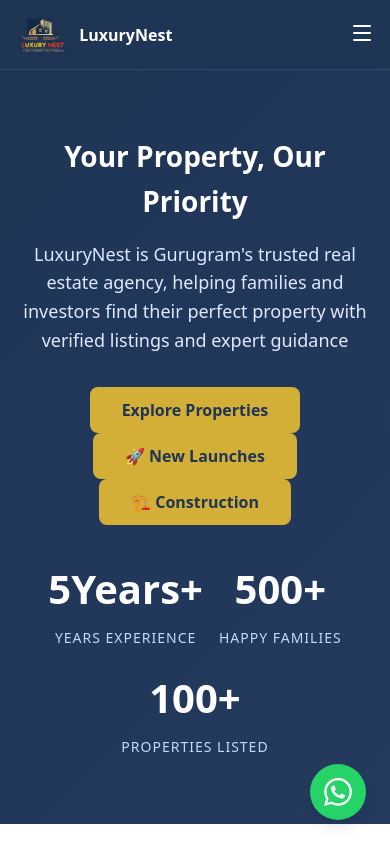
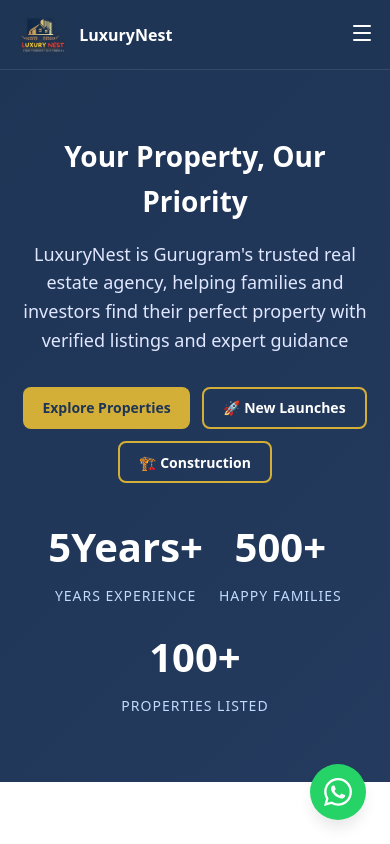
Before and after one commit to gauravquest00-create/luxurynest.llp, a React (Vite) app: page / in a window 390 px wide. Shown: the top 844 px of the page. Built offline with nearby package versions, Linux system fonts and the light colour scheme.

Commit message:
Update hero-banner.css

```diff
--- a/src/styles/components/home/hero-banner.css
+++ b/src/styles/components/home/hero-banner.css
@@ -24,23 +24,51 @@
   max-width: 600px;
   margin-left: auto;
   margin-right: auto;
-  color: #e0e7ff; /* light blue for good contrast */
+  color: #e0e7ff;
 }
 
+/* Buttons Container */
+.hero-buttons {
+  display: flex;
+  gap: 1rem;
+  justify-content: center;
+  margin-bottom: 2rem;
+  flex-wrap: wrap;
+}
+
+/* Base Button Style */
 .hero-btn {
-  background-color: #D4AF37; /* Gold */
-  color: #1F3556; /* Navy text */
-  padding: 0.75rem 2rem;
+  padding: 0.75rem 1.5rem;
   border-radius: 0.5rem;
-  border: none;
   font-size: 1rem;
   font-weight: bold;
   cursor: pointer;
-  transition: background-color 0.2s, transform 0.2s;
+  transition: all 0.3s ease;
+  font-family: inherit;
 }
 
-.hero-btn:hover {
-  background-color: #B8962C; /* Darker gold */
+/* Primary Button - Gold */
+.hero-btn.primary {
+  background-color: #D4AF37;
+  color: #1F3556;
+  border: none;
+}
+
+.hero-btn.primary:hover {
+  background-color: #B8962C;
+  transform: translateY(-2px);
+}
+
+/* Secondary Button - Outline */
+.hero-btn.secondary {
+  background-color: transparent;
+  color: white;
+  border: 2px solid #D4AF37;
+}
+
+.hero-btn.secondary:hover {
+  background-color: #D4AF37;
+  color: #1F3556;
   transform: translateY(-2px);
 }
 
@@ -60,7 +88,7 @@
   font-size: 1.5rem;
   font-weight: bold;
   display: block;
-  color: #D4AF37; /* Gold for numbers */
+  color: #D4AF37;
 }
 
 .stat-label {
@@ -72,6 +100,16 @@
   .hero-title {
     font-size: 1.75rem;
   }
+
+  .hero-buttons {
+    gap: 0.75rem;
+  }
+
+  .hero-btn {
+    padding: 0.6rem 1.2rem;
+    font-size: 0.875rem;
+  }
+
   .hero-stats {
     gap: 1rem;
   }
```
